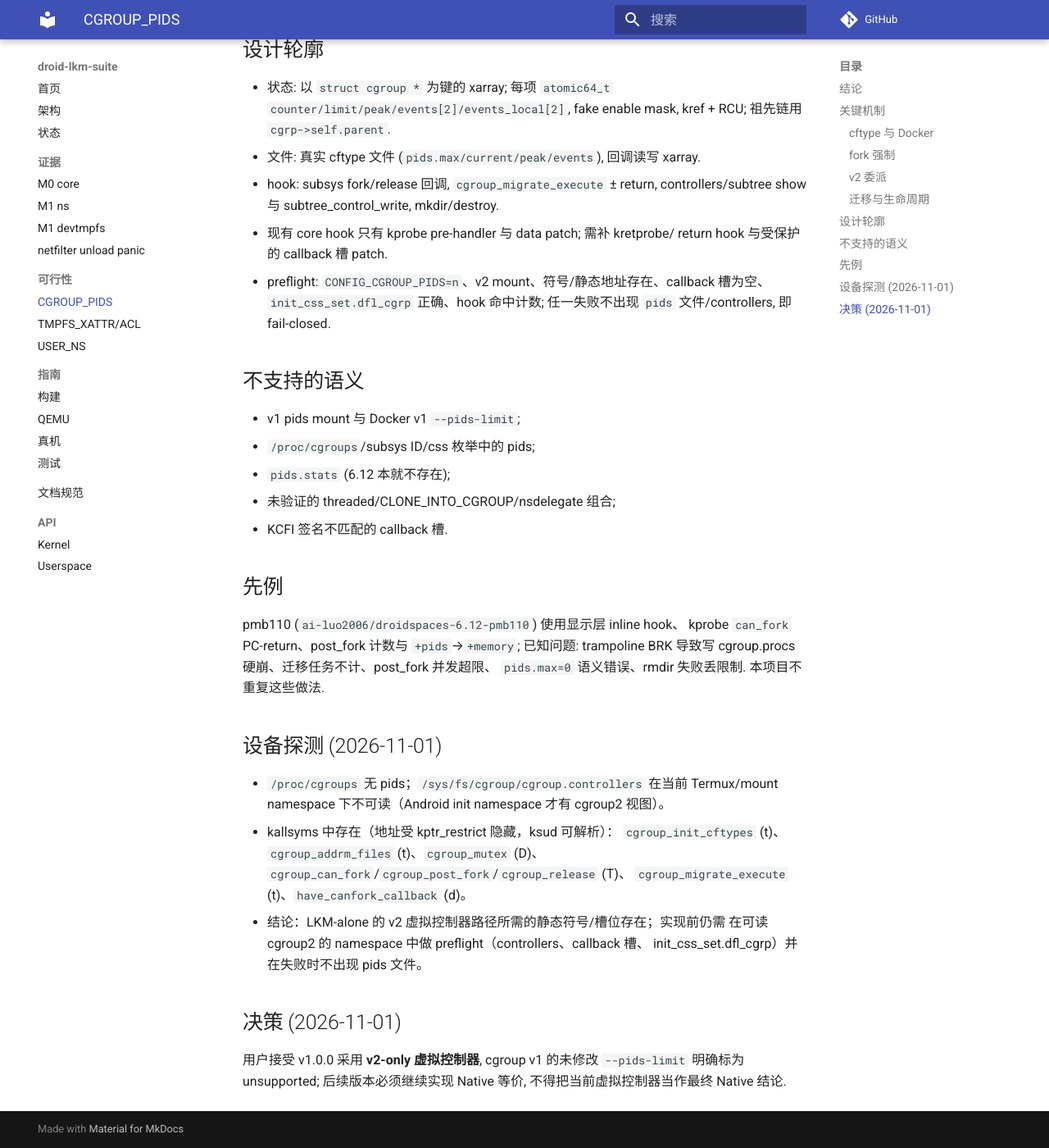
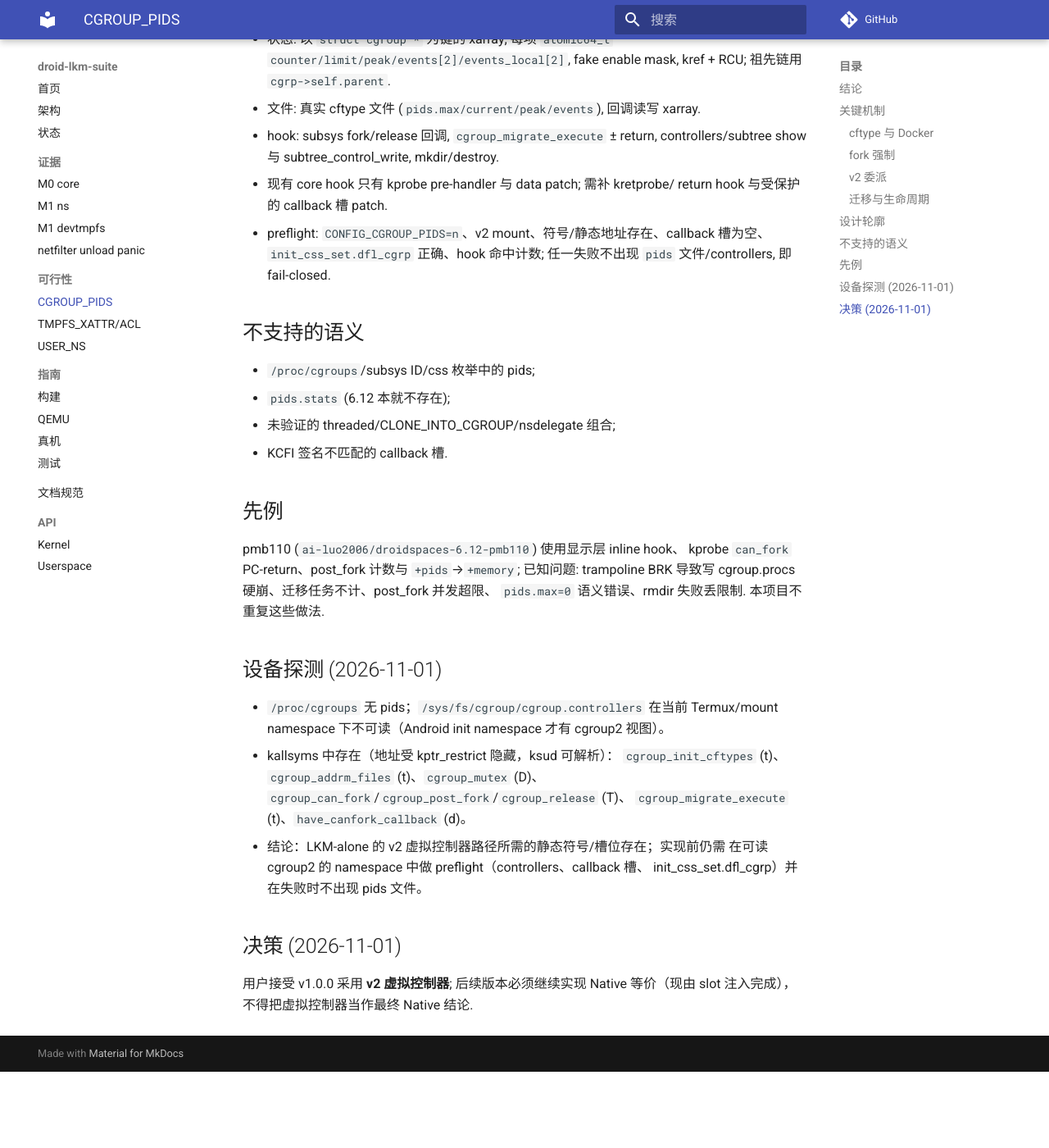
Before and after one commit to uobe1/droid-lkm-suite, an MkDocs documentation site: the page built from docs/feasibility/cgpids.md, in a window 1280 px wide and 1400 px high, scrolled down 1800 px. Shown: the whole window at 82% size. Built offline with MkDocs 1.6.1 and Material for MkDocs 9.7.7, drawn with Linux system fonts in a browser that asks for light colours; comment, search, counter and statistics services are not loaded; after the commit the page ends 3107 px from its top, so only the background shows below that; some of the changed text lies outside the part shown.

Commit message:
docs: drop cgroup v1 pids mentions

```diff
--- a/docs/feasibility/cgpids.md
+++ b/docs/feasibility/cgpids.md
@@ -7,9 +7,6 @@
 - **cgroup v2 虚拟 pids 控制器**可以在不注册真实 `cgroup_subsys` 的前提下达到
   Docker 29.x `--pids-limit` 契约: 真实层级计数、真实 `-EAGAIN`、真实
   `pids.max/current` 文件、真实迁移计数.
-- **cgroup v1 的未修改 Docker `--pids-limit` 不可实现**: `mount -o pids`
-  需要编译期存在的 `SUBSYS(pids)`; 运行时注册不存在, 因此 v1 无法获得
-  Docker sysinfo 认可的 pids mount.
 - 6.12 原生 pids 文件是 `pids.max/current/peak/events[/.local]`;
   `pids.stats` 不存在, 不应伪造.
 - 该结论会影响计划中 "Docker v1 与 v2 都必须无修改通过" 的发布门控:
@@ -80,7 +77,6 @@ fake enabled 状态. 不能把 `+pids` 翻译成 `+memory`/`+misc` (会泄漏 co
 
 ## 不支持的语义
 
-- v1 pids mount 与 Docker v1 `--pids-limit`;
 - `/proc/cgroups`/subsys ID/css 枚举中的 pids;
 - `pids.stats` (6.12 本就不存在);
 - 未验证的 threaded/CLONE_INTO_CGROUP/nsdelegate 组合;
@@ -107,6 +103,5 @@ trampoline BRK 导致写 cgroup.procs 硬崩、迁移任务不计、post_fork
 
 ## 决策 (2026-11-01)
 
-用户接受 v1.0.0 采用 **v2-only 虚拟控制器**, cgroup v1 的未修改
-`--pids-limit` 明确标为 unsupported; 后续版本必须继续实现 Native 等价,
-不得把当前虚拟控制器当作最终 Native 结论.
+用户接受 v1.0.0 采用 **v2 虚拟控制器**; 后续版本必须继续实现 Native
+等价（现由 slot 注入完成），不得把虚拟控制器当作最终 Native 结论.
```
Also changed, not shown: docs/evidence/qemu-docker.md (+1 -1 lines).
